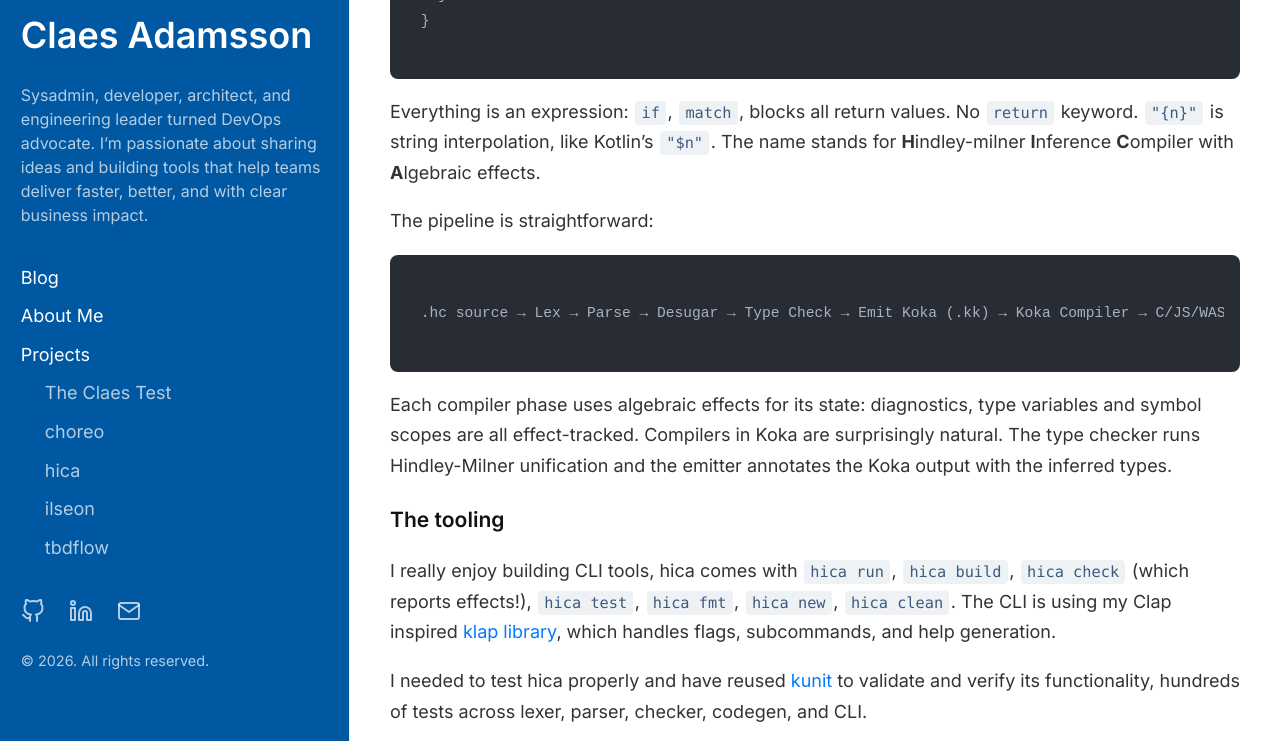
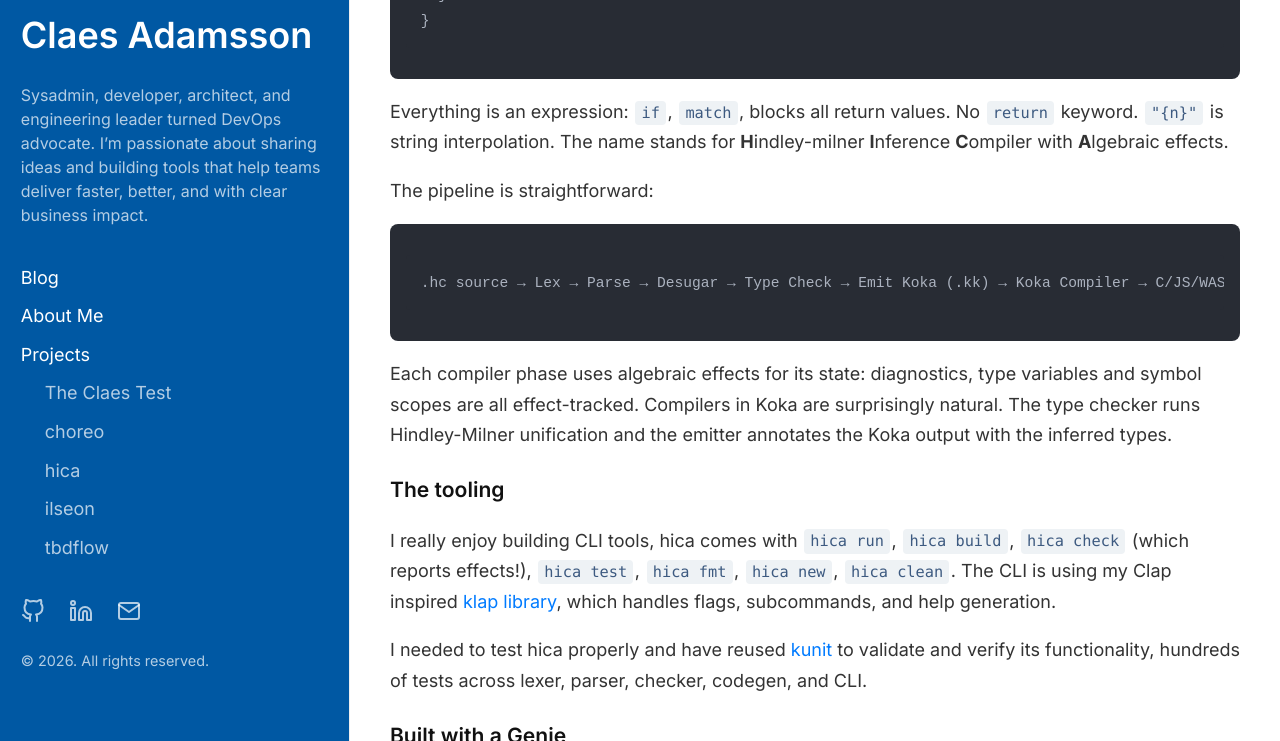
Before and after one commit to cladam/cladam.github.io, a Jekyll site: the page built from _posts/2026-05-13-introducing-hica.md, in a window 1280 px wide and 900 px high, scrolled down 1046 px, cut to the strip 159-900 px from the top of the window. Built offline with Jekyll 4.4.1, drawn with Linux system fonts in a browser that asks for light colours.

Commit message:
fix: fixes

````diff
--- a/_posts/2026-05-13-introducing-hica.md
+++ b/_posts/2026-05-13-introducing-hica.md
@@ -33,7 +33,7 @@
 }
 ```
 
-Everything is an expression: `if`, `match`, blocks all return values. No `return` keyword. `"{n}"` is string interpolation, like Kotlin's `"$n"`. The name stands for **H**indley-milner **I**nference **C**ompiler with **A**lgebraic effects.
+Everything is an expression: `if`, `match`, blocks all return values. No `return` keyword. `"{n}"` is string interpolation. The name stands for **H**indley-milner **I**nference **C**ompiler with **A**lgebraic effects.
 
 The pipeline is straightforward:
 
````
Also changed, not shown: _projects/hica.md (+1 -1 lines).
